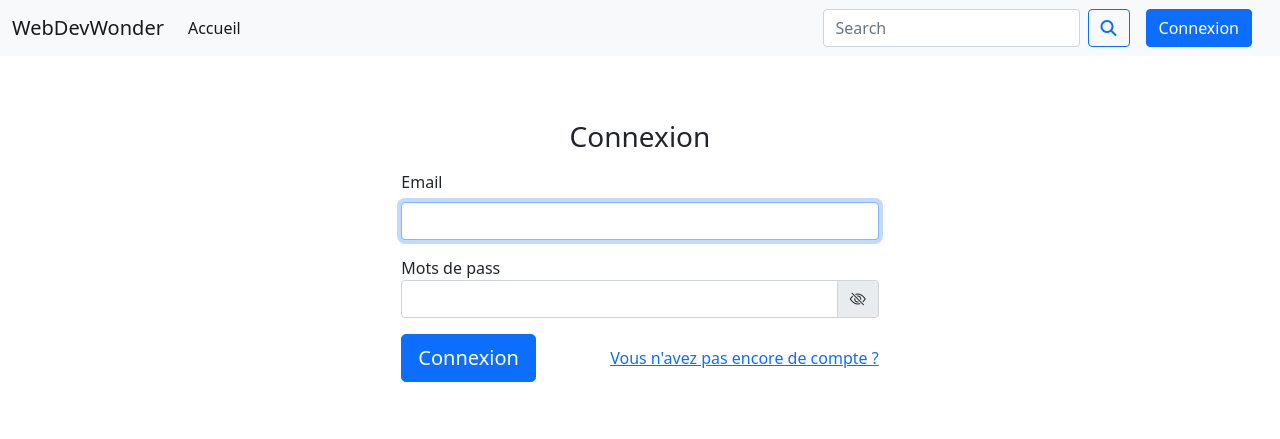
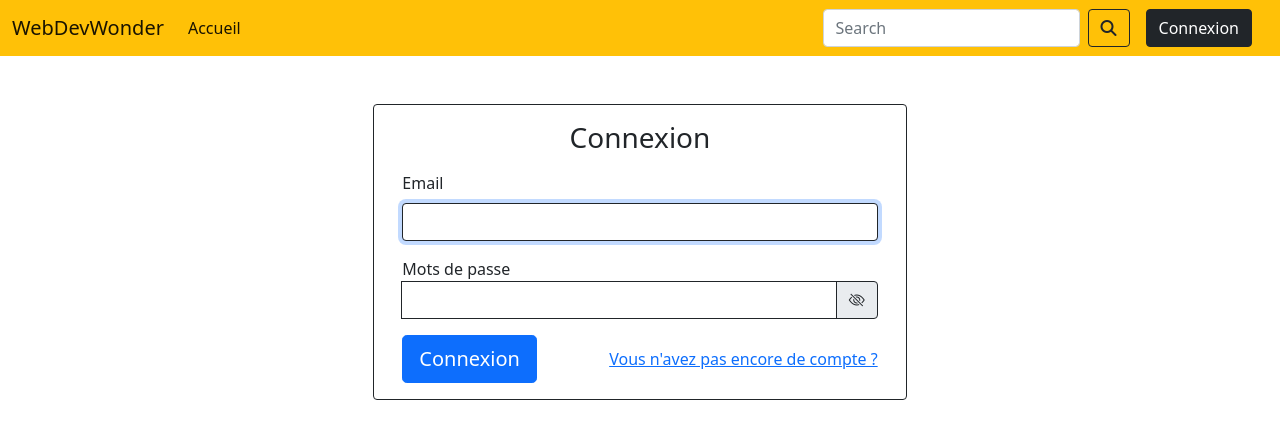
Before and after one commit to kyoshiroDev/WebDevWonder, a Symfony app: template templates/security/login.html.twig in a window 1280 px wide. Shown: the top 439 px of the page. Run offline with Twig, Linux system fonts and the light colour scheme; the template is opened without the code that fills it, so the values that code supplies are empty; some libraries are stand-ins or nearby versions.

Commit message:
modification form and accueil

```diff
--- a/src/Entity/User.php
+++ b/src/Entity/User.php
@@ -29,7 +29,7 @@ class User implements UserInterface, PasswordAuthenticatedUserInterface
     private array $roles = [];
 
     /**
-     * @var string The hashed password
+     * @var ?string The hashed password
      */
     #[ORM\Column]
     private ?string $password = null;
--- a/src/Form/LoginType.php
+++ b/src/Form/LoginType.php
@@ -30,7 +30,7 @@ class LoginType extends AbstractType
                 ]
             ])
             ->add("password", PasswordType::class, [
-                "label" => "Mot de passe",
+                "label" => "Mot de passe ",
                 "required" => true,
                 "constraints" => [
                     new NotBlank(["message" => "Le mot de passe ne peut pas être vide !"])
--- a/templates/base.html.twig
+++ b/templates/base.html.twig
@@ -25,7 +25,7 @@
 </head>
 <body>
 {% block header %}
-	<nav class="navbar navbar-expand-lg navbar-light bg-light">
+	<nav class="navbar navbar-expand-lg navbar-light bg-warning">
 
 		<div class="container-fluid">
 			<a class="navbar-brand " href="/">WebDevWonder</a>
@@ -49,14 +49,14 @@
 				{% endif %}
 				<form class="d-flex align-items-center" role="search">
 					<input class="form-control me-2" type="search" placeholder="Search" aria-label="Search">
-					<button class="btn btn-outline-primary" type="submit">
+					<button class="btn btn-outline-dark" type="submit">
 						<i class="fa-solid fa-magnifying-glass"></i>
 					</button>
 				</form>
 				{% if app.user %}
 					<a href="{{ path('app_logout') }}" type="button" class="btn btn-danger mx-3">Déconnecter</a>
 				{% else %}
-					<a href="{{ path('app_login') }}" type="button" class="btn btn-primary mx-3">Connexion</a>
+					<a href="{{ path('app_login') }}" type="button" class="btn btn-dark mx-3">Connexion</a>
 				{% endif %}
 
 			</div>
--- a/templates/post/index.html.twig
+++ b/templates/post/index.html.twig
@@ -8,10 +8,10 @@
 		</div>
 		{% endfor %}
 		{% for post in posts %}
-			<div class="col-lg-3 mt-5 m-auto">
-				<div class="card mb-4 mx-4" style="max-width: max-content">
+			<div class="col-lg-3 mt-5 m-auto shadow bg-body rounded p-0">
+				<div class="card text-dark border-dark" style="max-width: max-content">
 					{% if post.image  %}
-						<img src={{ asset('uploads/' ~ post.image) }} class="card-img-top" alt={{post.title}}>
+						<img src="{{ asset('uploads/' ~ post.image) }}" class="card-img-top" alt={{post.title}}>
 					{% endif %}
 					<div class="card-body">
 						<h5 class="card-title">{{ post.title }}</h5>
--- a/templates/security/login.html.twig
+++ b/templates/security/login.html.twig
@@ -4,8 +4,8 @@
 {% endblock %}
 
 {% block body %}
-	<div class="container col-5 mt-5">
-		<form class="card-body" method="post">
+	<div class="container card border-dark col-5 mt-5">
+		<form class="card-body " method="post">
 
 			{% if error %}
 				<div class="alert alert-danger">{{ error.messageKey|trans(error.messageData, 'security') }}</div>
@@ -21,11 +21,11 @@
 
 			<h1 class="h3 mb-3 font-weight-normal text-center">Connexion</h1>
 			<label for="inputEmail">Email</label>
-			<input type="email" value="{{ last_username }}" name="_username" id="inputEmail" class="form-control mt-2" autocomplete="email" required autofocus>
-			<label class="mt-3" for="inputPassword">Mots de pass</label>
+			<input type="email" value="{{ last_username }}" name="_username" id="inputEmail" class="form-control mt-2 border-dark" autocomplete="email" required autofocus>
+			<label class="mt-3" for="inputPassword">Mots de passe</label>
 			<div class="input-group">
-				<input type="password" name="_password" id="user_password" class="form-control" autocomplete="current-password" required>
-				<span class="input-group-text" role="button" onclick="togglePassword()">
+				<label for="user_password"></label><input type="password" name="_password" id="user_password" class="form-control border-dark" autocomplete="current-password" required>
+				<span class="input-group-text border-dark" role="button" onclick="togglePassword()">
 					<i class="bi bi-eye-slash eyeslash"></i>
 					<i class="bi bi-eye eye d-none"></i>
 				</span>
--- a/templates/user/form.html.twig
+++ b/templates/user/form.html.twig
@@ -2,7 +2,7 @@
 
 {% block body %}
 
-	{{ form_start(user_form,{'attr': {'class': 'container d-flex flex-column flex-wrap w-25 h-100 justify-content-center mt-5'}}) }}
+	{{ form_start(user_form,{'attr': {'class': 'container d-flex flex-column flex-wrap w-25 h-100 justify-content-center mt-5 border-dark'}}) }}
 	{{ form_row(user_form.username) }}
 	{{ form_row(user_form.email) }}
 	{{ form_label(user_form.password) }}
```
Also changed, not shown: templates/post/form-edit.html.twig (+4 -4 lines), templates/post/form.html.twig (+4 -4 lines).
